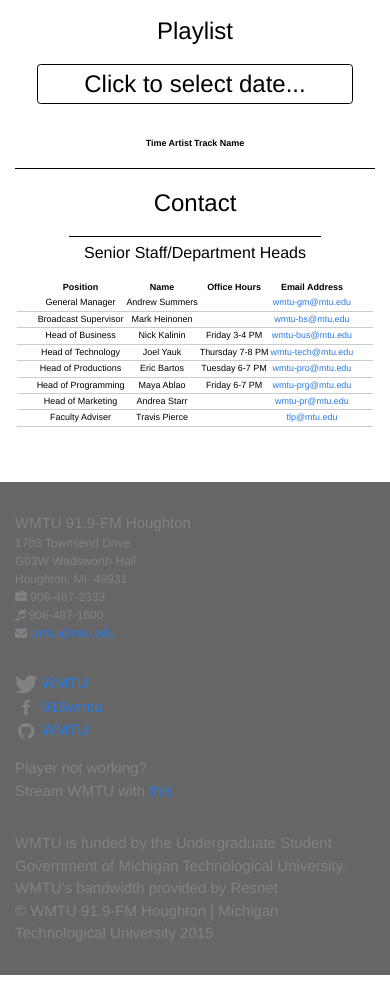
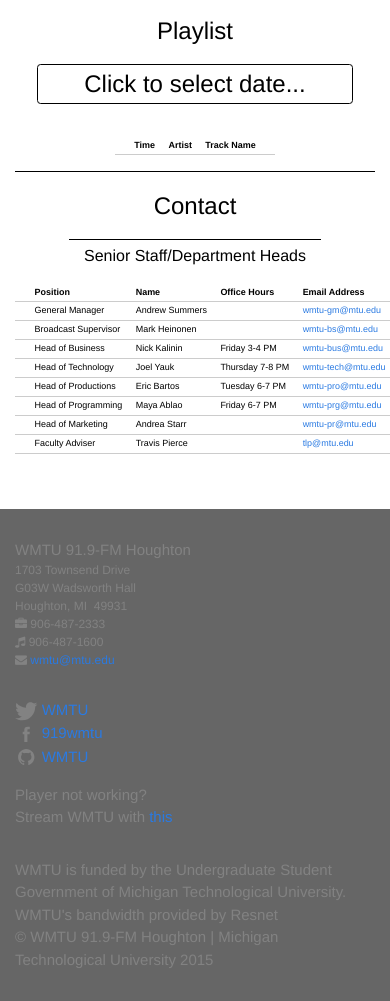
Before and after one commit to WMTU/wmtu.mtu.edu, a Jekyll site: the page built from index.html, in a window 390 px wide. Shown: the part 691-1692 px from the top of the page. Built offline with Jekyll 4.4.1, drawn with Linux system fonts in a browser that asks for light colours; before the commit the page ends 1666 px from its top, so only the background shows below that.

Commit message:
Improve table styling

```diff
--- a/css/style.css
+++ b/css/style.css
@@ -203,33 +203,30 @@ span {
 }
 
 /* table styling */
-@media all and (min-width: 870px) {
 .content_table {
   font-size: 1em;
+  text-align: left;
   white-space: nowrap;
   border-spacing: 0px;
 }
-}
 
-@media all and (min-width: 50px) and (max-width: 869px) {
+@media (max-width: 870px) {
   .content_table {
     font-size: 2.3vw;
-    white-space: nowrap;
-    border-spacing: 0px;
   }
 }
 
-.content_table td:first-child, th:first-child {
+.content_table td:first-child, .content_table th:first-child {
   padding-left: 5vw;
 }
 
-.content_table td:last-child, th:last-child {
+.content_table td:last-child, .content_table th:last-child {
   padding-right: 5vw;
 }
 
-
-.content_table td {
+.content_table td, .content_table th {
   border-bottom:1px solid rgba(0,0,0,.2);
+  padding: 0.25em 0.75em;
 }
 
 /* contact info styling */
```
Lines whose indentation alone changed are shown as unchanged.
